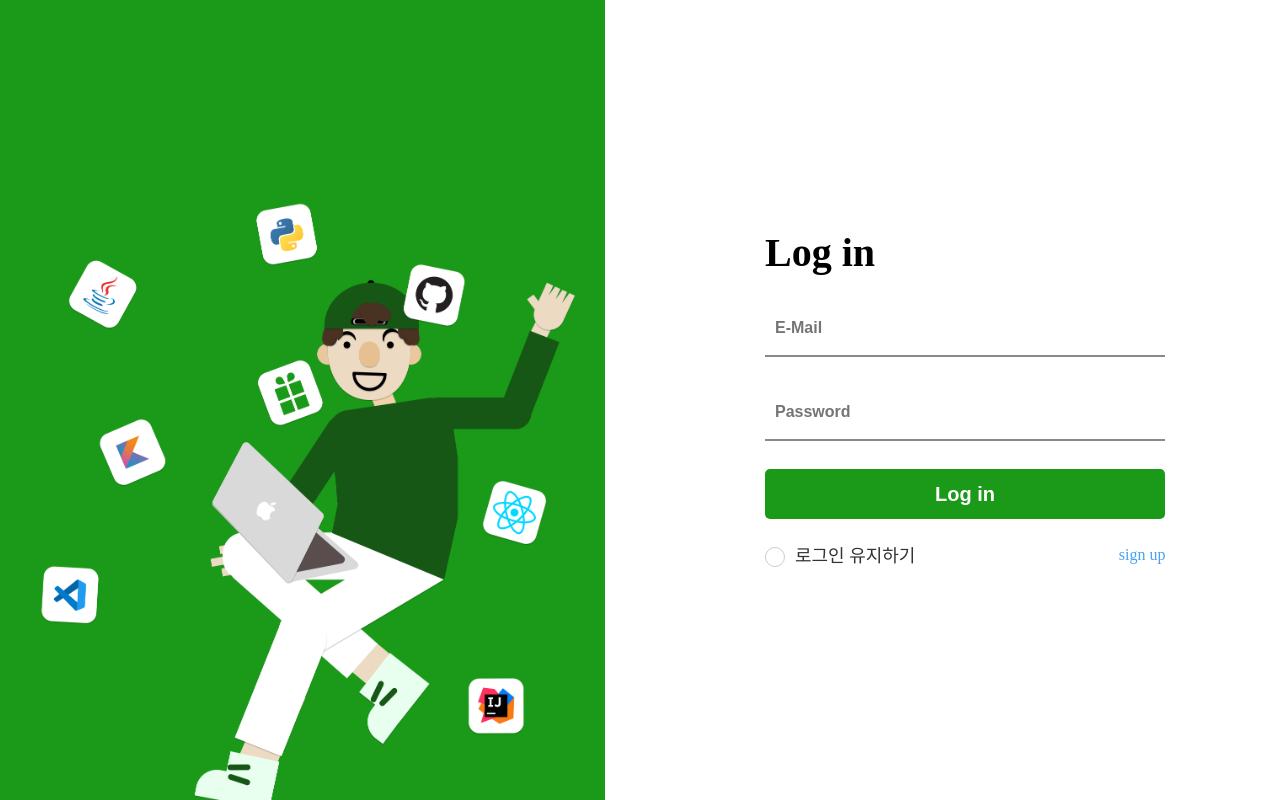
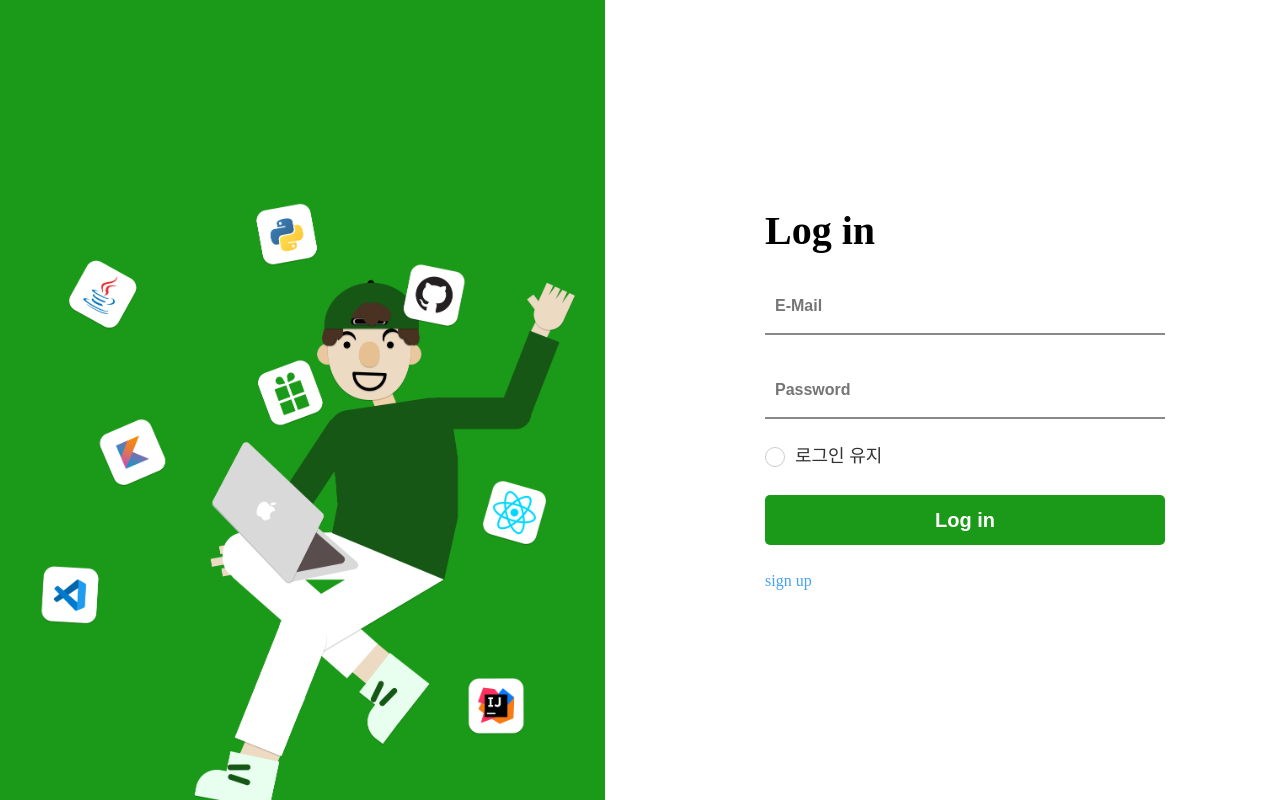
Before and after one commit to Sopo2023/SOPO_FRONTLAST, a React (Create React App) app in the folder SOPOLAST/: page / in a window 1280 px wide. Built offline with nearby package versions, Linux system fonts and the light colour scheme; no server answers.

Commit message:
♻ :: 코드 리펙토링

```diff
--- a/SOPOLAST/src/Components/Auth/Login/login.tsx
+++ b/SOPOLAST/src/Components/Auth/Login/login.tsx
@@ -72,10 +72,6 @@ const LoginComponent: React.FC = () => {
                 value={password}
                 onChange={(e) => setPassword(e.target.value)}
               ></s.Input>
-
-              <s.Button type="button" onClick={handleLogin}>
-                Log in
-              </s.Button>
               <s.CheckboxWrapper>
                 <s.CheckboxBundle>
                   <s.Checkbox
@@ -86,14 +82,17 @@ const LoginComponent: React.FC = () => {
                   />
 
                   <s.CheckboxLabel htmlFor="keepLoggedInCheckbox">
-                    로그인 유지하기
+                    로그인 유지
                   </s.CheckboxLabel>
                 </s.CheckboxBundle>
+              </s.CheckboxWrapper>
+              <s.Button type="button" onClick={handleLogin}>
+                Log in
+              </s.Button>
 
-                <s.SignLink onClick={() => navigate("/Signuppage")}>
-                  sign up
-                </s.SignLink>
-              </s.CheckboxWrapper>
+              <s.SignLink onClick={() => navigate("/Signuppage")}>
+                sign up
+              </s.SignLink>
             </s.Form>
           </s.Box_Group>
         </s.Box1>
```
